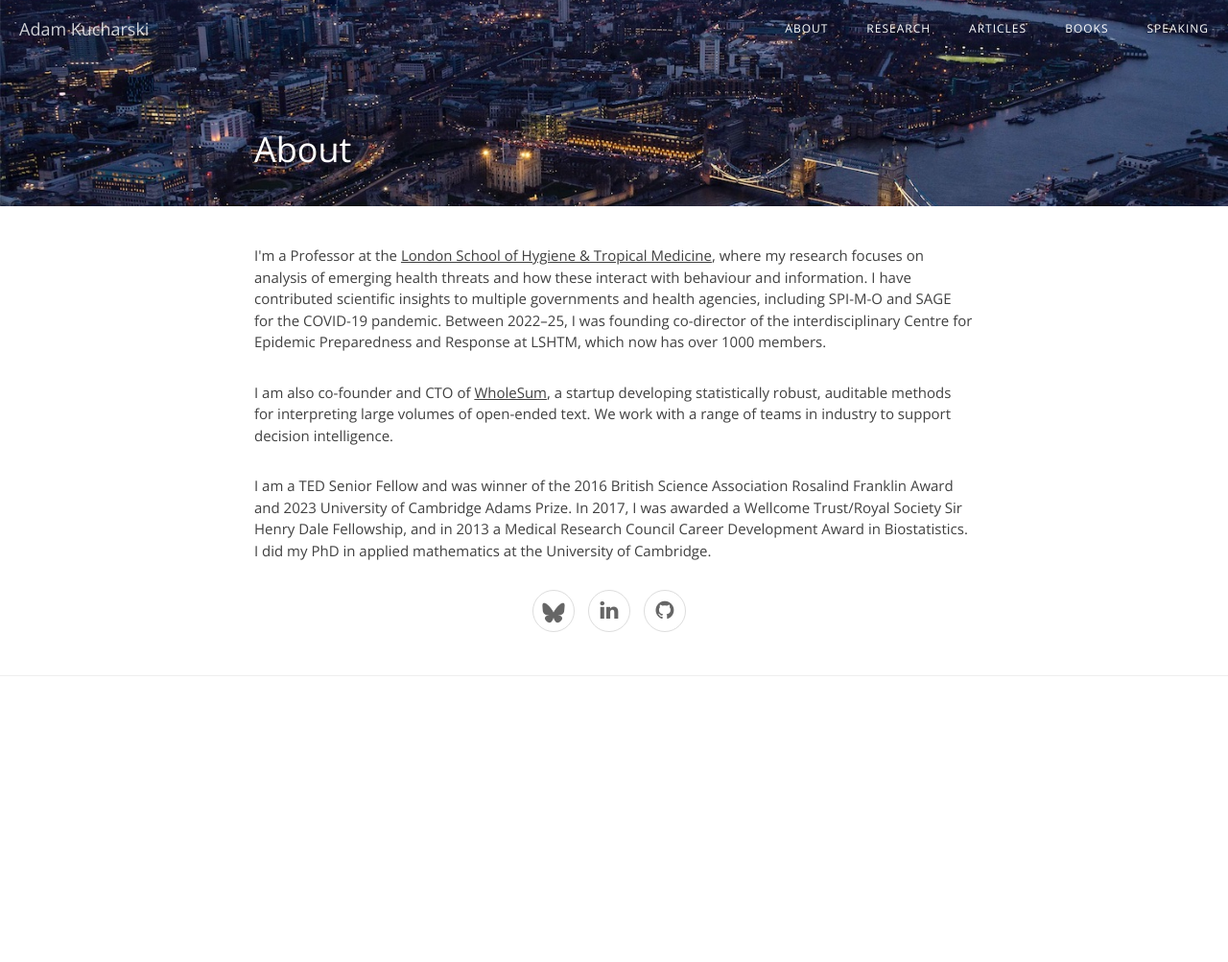
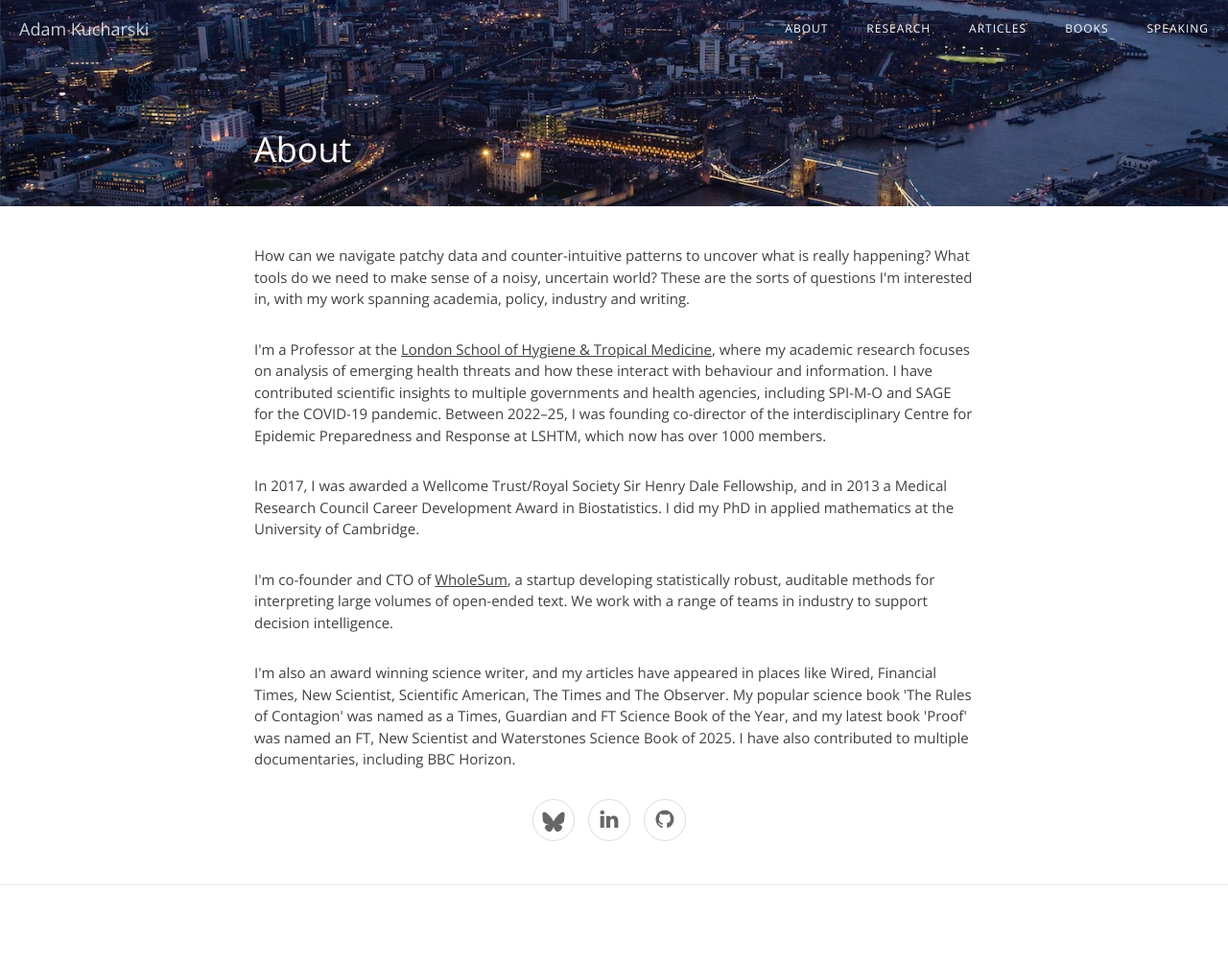
Before and after one commit to adamkucharski/personal-website, a Jekyll site: the page built from about.html, in a window 1280 px wide. Shown: the whole page at 96% size. Built offline with Jekyll 4.4.1, drawn with Linux system fonts in a browser that asks for light colours; nearby versions of some CDN libraries; before the commit the page ends 900 px from its top, so only the background shows below that.

```diff
--- a/about.html
+++ b/about.html
@@ -5,11 +5,15 @@ description: "About"
 header-img: "img/banner_sky2.jpg"
 ---
 
-<p>I'm a Professor at the <a href="http://www.lshtm.ac.uk/aboutus/people/kucharski.adam" target="_blank">London School of Hygiene & Tropical Medicine</a>, where my research focuses on analysis of emerging health threats and how these interact with behaviour and information. I have contributed scientific insights to multiple governments and health agencies, including SPI-M-O and SAGE for the COVID-19 pandemic. Between 2022–25, I was founding co-director of the interdisciplinary Centre for Epidemic Preparedness and Response at LSHTM, which now has over 1000 members.</p>
+<p>How can we navigate patchy data and counter-intuitive patterns to uncover what is really happening? What tools do we need to make sense of a noisy, uncertain world? These are the sorts of questions I'm interested in, with my work spanning academia, policy, industry and writing.</p>
 
-<p>I am also co-founder and CTO of <a href="https://www.wholesum.co/" target="_blank">WholeSum</a>, a startup developing statistically robust, auditable methods for interpreting large volumes of open-ended text. We work with a range of teams in industry to support decision intelligence.</p>
+<p>I'm a Professor at the <a href="http://www.lshtm.ac.uk/aboutus/people/kucharski.adam" target="_blank">London School of Hygiene & Tropical Medicine</a>, where my academic research focuses on analysis of emerging health threats and how these interact with behaviour and information. I have contributed scientific insights to multiple governments and health agencies, including SPI-M-O and SAGE for the COVID-19 pandemic. Between 2022–25, I was founding co-director of the interdisciplinary Centre for Epidemic Preparedness and Response at LSHTM, which now has over 1000 members.</p>
 
-<p>I am a TED Senior Fellow and was winner of the 2016 British Science Association Rosalind Franklin Award and 2023 University of Cambridge Adams Prize. In 2017, I was awarded a Wellcome Trust/Royal Society Sir Henry Dale Fellowship, and in 2013 a Medical Research Council Career Development Award in Biostatistics. I did my PhD in applied mathematics at the University of Cambridge.</p>
+<p>In 2017, I was awarded a Wellcome Trust/Royal Society Sir Henry Dale Fellowship, and in 2013 a Medical Research Council Career Development Award in Biostatistics. I did my PhD in applied mathematics at the University of Cambridge. </p>
+
+<p>I'm co-founder and CTO of <a href="https://www.wholesum.co/" target="_blank">WholeSum</a>, a startup developing statistically robust, auditable methods for interpreting large volumes of open-ended text. We work with a range of teams in industry to support decision intelligence.</p>
+
+<p>I'm also an award winning science writer, and my articles have appeared in places like Wired, Financial Times, New Scientist, Scientific American, The Times and The Observer. My popular science book 'The Rules of Contagion' was named as a Times, Guardian and FT Science Book of the Year, and my latest book 'Proof' was named an FT, New Scientist and Waterstones Science Book of 2025. I have also contributed to multiple documentaries, including BBC Horizon.</p>
 
 <div class="social-icons" style="text-align: center;">
 	<a href="https://bsky.app/profile/adamjkucharski.bsky.social" target="_blank" title="Bluesky">
--- a/speaking.html
+++ b/speaking.html
@@ -49,7 +49,7 @@ header-img: "img/banner_speaking2.jpg"
 		</div>
 		<div class="video-info">
 			<h4>TEDx Liverpool</h4>
-			<p>Superhuman poker bots</p>
+			<p>Games and decision-making</p>
 		</div>
 	</a>
 	<a href="https://www.youtube.com/watch?v=tsr2nXInMpU" target="_blank" class="video-card">
```
Also changed, not shown: academic.html (+1 -7 lines), index.html (+23 -8 lines), img/pics_research_compressed/research3.jpg (deleted), 11 other files.
